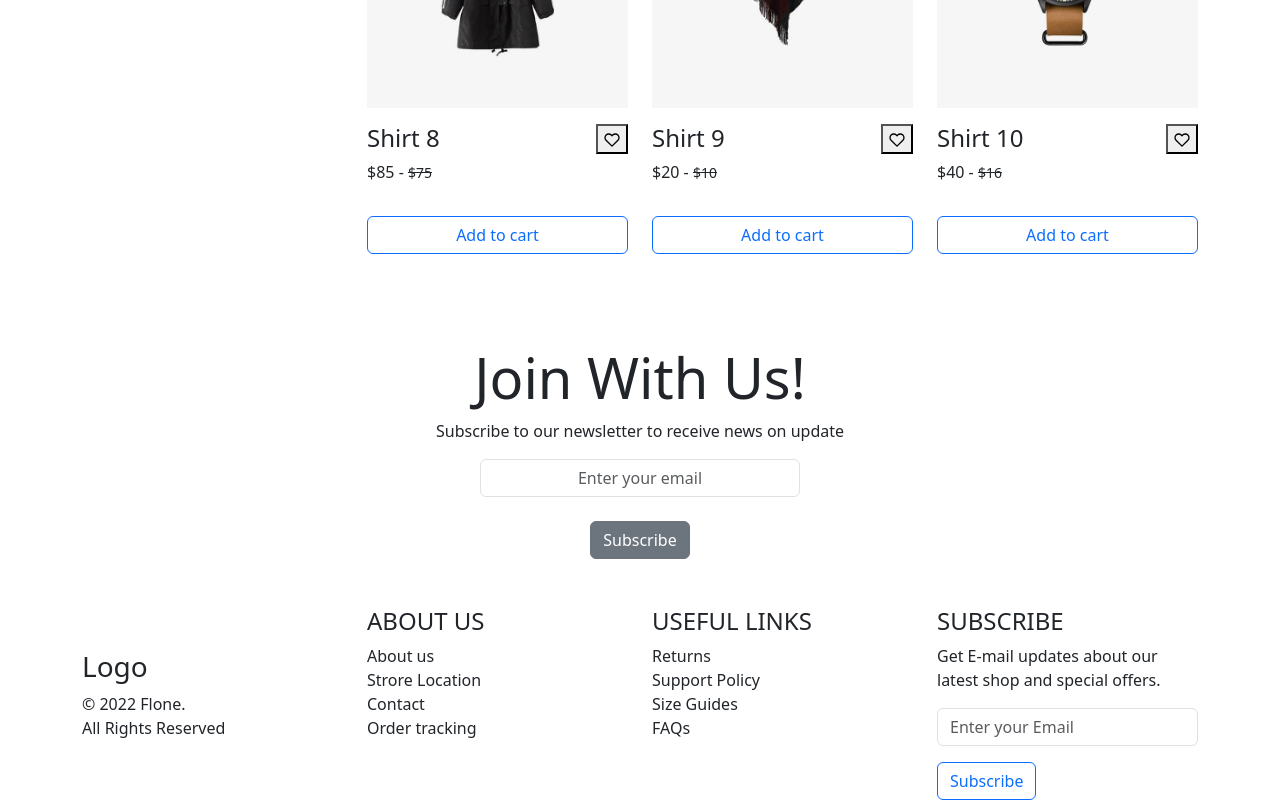
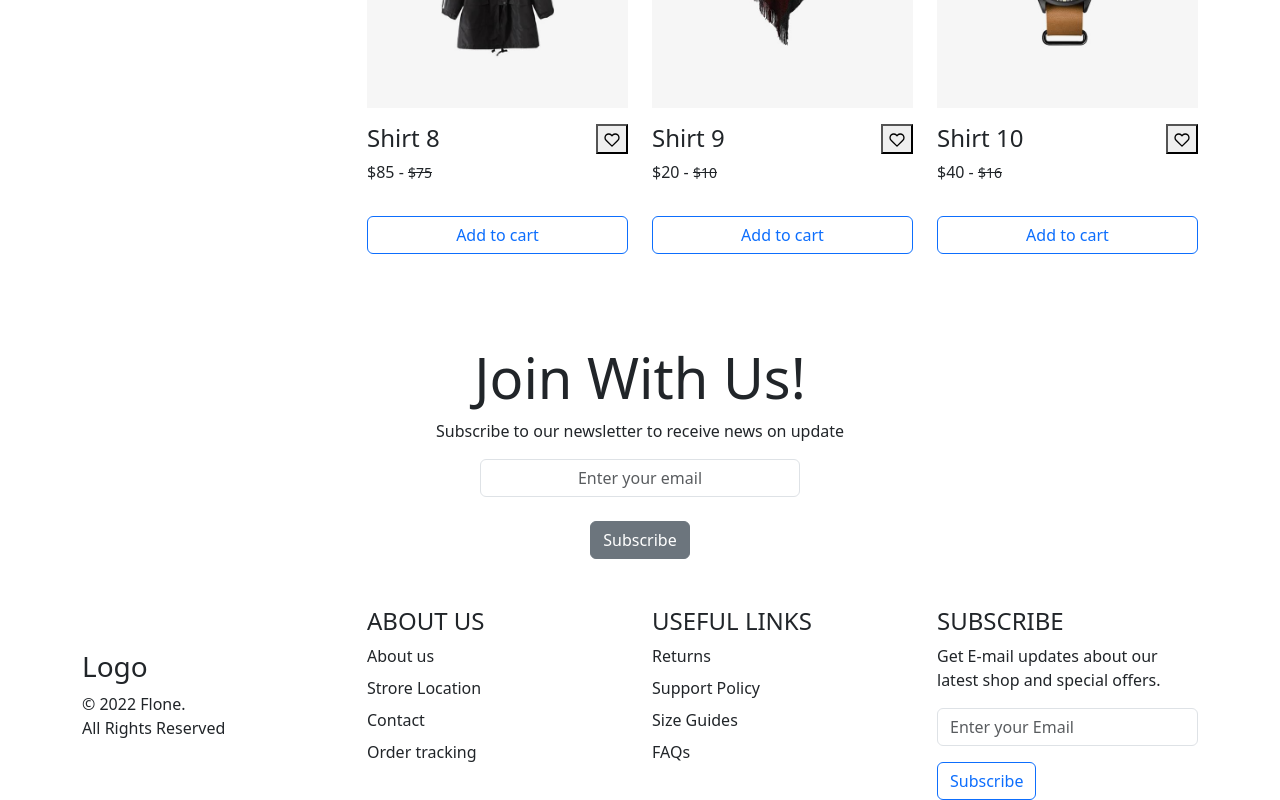
Before and after one commit to rafiurrafi/yellow-ecommerce, a React (Create React App) app: page /shop in a window 1280 px wide. Shown: the part 1851-2651 px from the top of the page. Built offline with nearby package versions, Linux system fonts and the light colour scheme.

Commit message:
added slider icon from react icon

```diff
--- a/src/app.jsx
+++ b/src/app.jsx
@@ -15,7 +15,7 @@ const App = () => {
         <Route index element={<Home />} />
         <Route path="shop" element={<Shop />} />
         <Route path="cart" element={<Cart />} />
-        <Route path="contact" element={<Contact />} />
+        <Route path="contact-us" element={<Contact />} />
         <Route path="checkout" element={<Checkout />} />
         <Route path="authentication" element={<Authentication />} />
         <Route path="products/:productId" element={<ProductSingle />} />
--- a/src/components/footer/footer.component.jsx
+++ b/src/components/footer/footer.component.jsx
@@ -1,3 +1,4 @@
+import "./footer.style.scss";
 const Footer = () => {
   return (
     <div className="footer">
@@ -14,28 +15,28 @@ const Footer = () => {
             <h4 className="text-uppercase">About Us</h4>
             <a
               href="#"
-              className="d-block text-decoration-none text-dark"
+              className="d-block text-decoration-none text-dark mb-2"
               style={{ fontWeight: 500 }}
             >
               About us
             </a>
             <a
               href="#"
-              className="d-block text-decoration-none text-dark"
+              className="d-block text-decoration-none text-dark mb-2"
               style={{ fontWeight: 500 }}
             >
               Strore Location
             </a>
             <a
               href="#"
-              className="d-block text-decoration-none text-dark"
+              className="d-block text-decoration-none text-dark mb-2"
               style={{ fontWeight: 500 }}
             >
               Contact
             </a>
             <a
               href="#"
-              className="d-block text-decoration-none text-dark"
+              className="d-block text-decoration-none text-dark mb-2"
               style={{ fontWeight: 500 }}
             >
               Order tracking
@@ -45,28 +46,28 @@ const Footer = () => {
             <h4 className="text-uppercase">Useful Links</h4>
             <a
               href="#"
-              className="d-block text-decoration-none text-dark"
+              className="d-block text-decoration-none text-dark mb-2"
               style={{ fontWeight: 500 }}
             >
               Returns
             </a>
             <a
               href="#"
-              className="d-block text-decoration-none text-dark"
+              className="d-block text-decoration-none text-dark mb-2"
               style={{ fontWeight: 500 }}
             >
               Support Policy
             </a>
             <a
               href="#"
-              className="d-block text-decoration-none text-dark"
+              className="d-block text-decoration-none text-dark mb-2"
               style={{ fontWeight: 500 }}
             >
               Size Guides
             </a>
             <a
               href="#"
-              className="d-block text-decoration-none text-dark"
+              className="d-block text-decoration-none text-dark mb-2"
               style={{ fontWeight: 500 }}
             >
               FAQs
--- /dev/null
+++ b/src/components/footer/footer.style.scss
@@ -0,0 +1,5 @@
+.footer {
+  a:hover {
+    color: #a749ff !important;
+  }
+}
--- a/src/components/slider/slider.component.jsx
+++ b/src/components/slider/slider.component.jsx
@@ -2,6 +2,7 @@ import "./slider.style.scss";
 import SLIDER_ITEMS from "../../service/slider-service.json";
 import Slider from "react-slick";
 import "slick-carousel/slick/slick.css";
+import { BsArrowLeftCircle, BsArrowRightCircle } from "react-icons/bs";
 const HeroSlider = () => {
   var settings = {
     dots: false,
@@ -10,6 +11,8 @@ const HeroSlider = () => {
     slidesToShow: 1,
     slidesToScroll: 1,
     autoplay: true,
+    nextArrow: <BsArrowRightCircle />,
+    prevArrow: <BsArrowLeftCircle />,
   };
   return (
     <div className="sliders">
--- a/src/components/slider/slider.style.scss
+++ b/src/components/slider/slider.style.scss
@@ -13,9 +13,20 @@
   .slick-arrow.slick-next {
     right: 5%;
   }
-  // .slick-dots {
-  //   display: none !important;
-  // }
+  .slick-slider svg {
+    font-size: 1.5rem;
+    opacity: 0;
+    cursor: pointer;
+    transition: 0.5s;
+    &:hover {
+      color: #a749ff;
+    }
+  }
+  &:hover {
+    .slick-slider svg {
+      opacity: 1;
+    }
+  }
 }
 .slider {
   height: 80vh;
```
